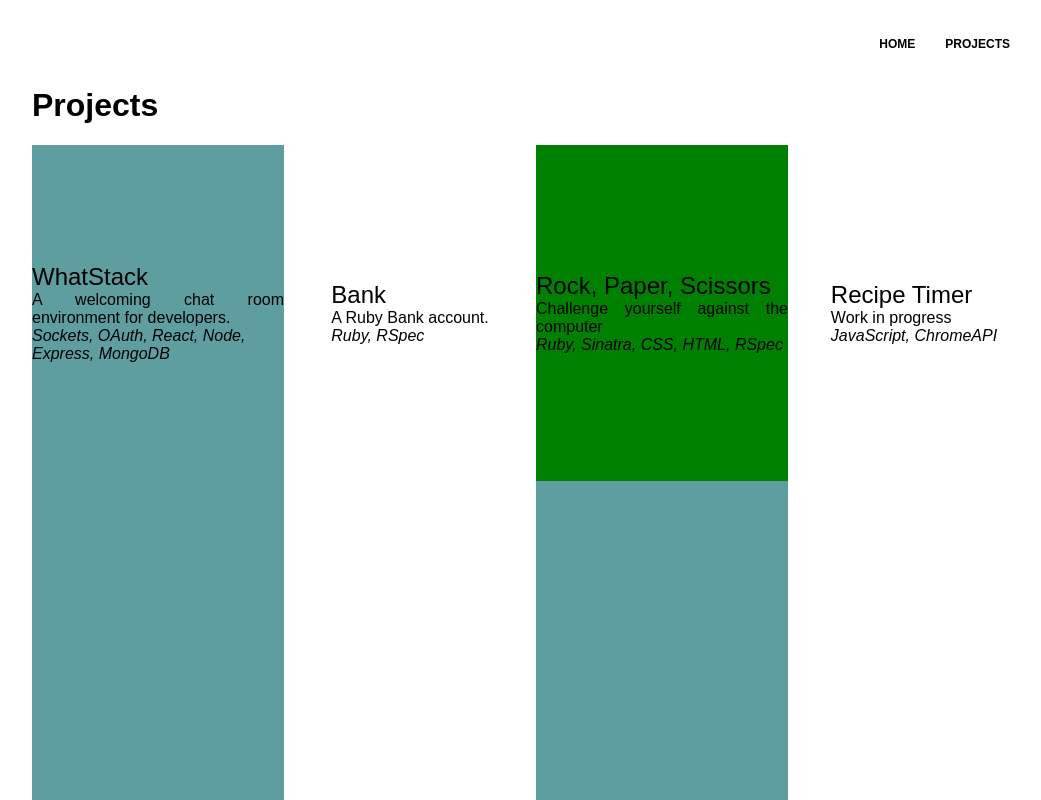
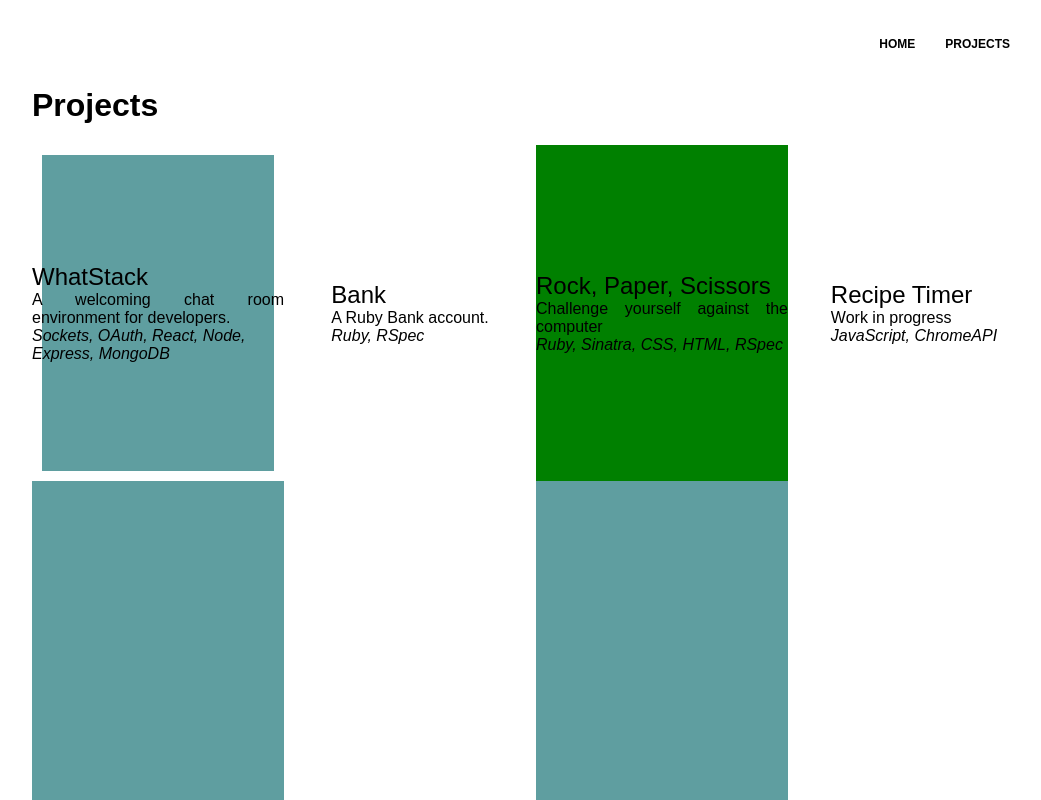
Before and after one commit to FayeCarter/portfolio, a React (Create React App) app: page /projects in a window 1280 px wide. In both pictures the pointer is over the element 262 px from the left and 313 px from the top of the page. Shown: the top 800 px of the page, without its empty margins (104-1145 px from the left). Built offline with nearby package versions, Linux system fonts and the light colour scheme.

Commit message:
add inner border to projecton hover

```diff
--- a/src/components/Project.css
+++ b/src/components/Project.css
@@ -20,6 +20,9 @@
   background-color: white;
 }
 
+.Project:hover {
+  box-shadow: inset 0 0 0 10px white;
+}
 .project-title {
   width: 100%;
   padding: 0;
```
